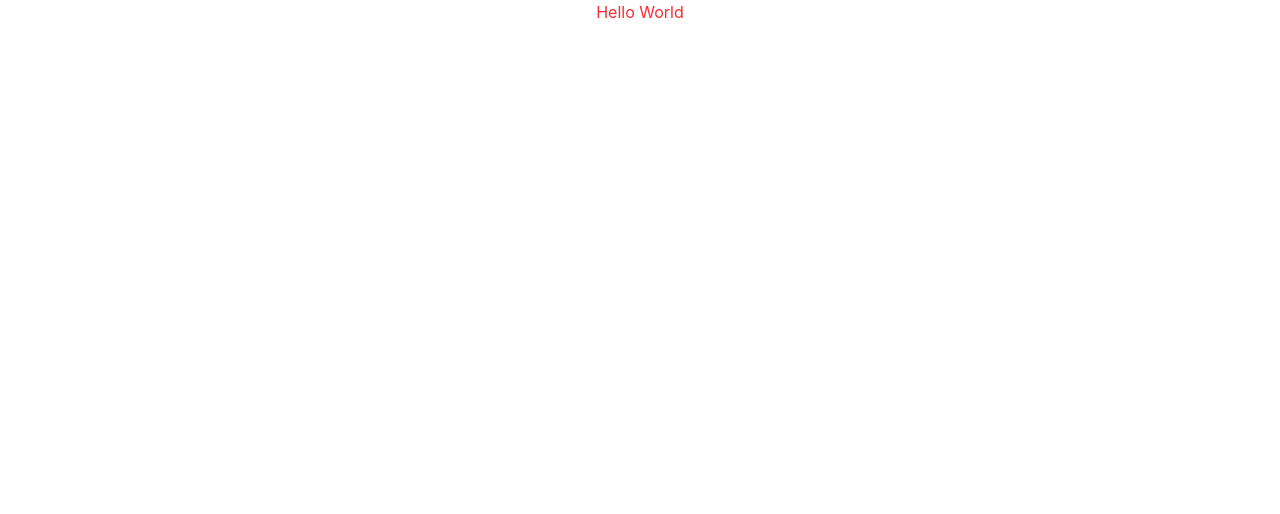
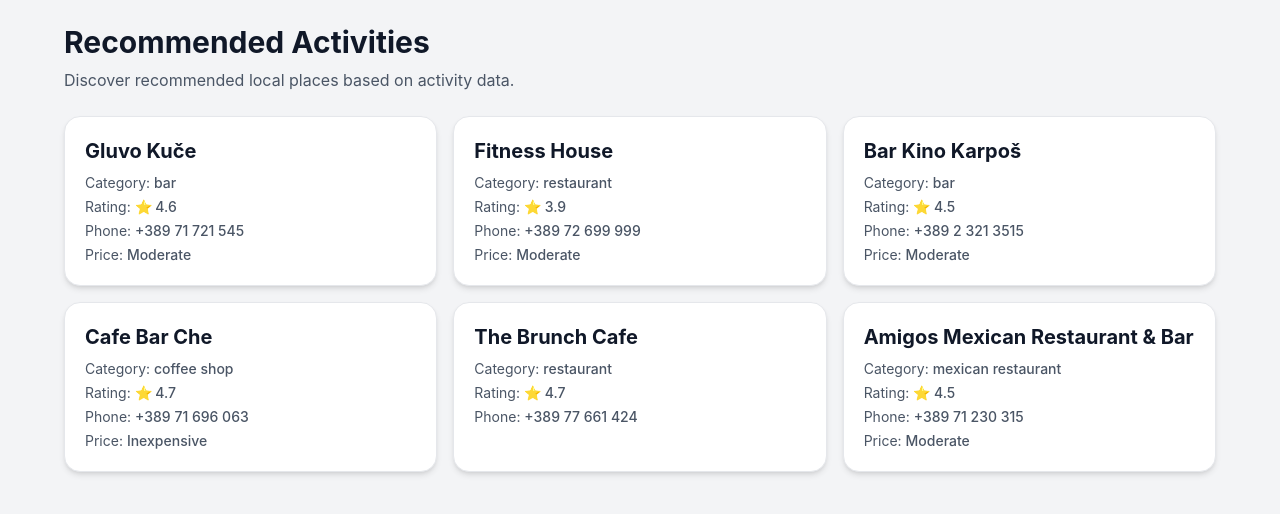
Before and after one commit to Nikola-Nico/DiscoverLocalActivities, a React (Vite) app in the folder frontend/: page / in a window 1280 px wide. Shown: the top 514 px of the page. Built offline with nearby package versions, Linux system fonts and the light colour scheme.

Commit message:
Add frontend recommendation cards

```diff
--- a/frontend/src/App.tsx
+++ b/frontend/src/App.tsx
@@ -1,9 +1,76 @@
+import RecommendationCard from "./components/RecommendationCards";
+
+const activities = [
+  {
+    name: "Gluvo Kuče",
+    category: "bar",
+    rating: 4.6,
+    phone: "+389 71 721 545",
+    priceLevel: "Moderate",
+  },
+  {
+    name: "Fitness House",
+    category: "restaurant",
+    rating: 3.9,
+    phone: "+389 72 699 999",
+    priceLevel: "Moderate",
+  },
+  {
+    name: "Bar Kino Karpoš",
+    category: "bar",
+    rating: 4.5,
+    phone: "+389 2 321 3515",
+    priceLevel: "Moderate",
+  },
+  {
+    name: "Cafe Bar Che",
+    category: "coffee shop",
+    rating: 4.7,
+    phone: "+389 71 696 063",
+    priceLevel: "Inexpensive",
+  },
+  {
+    name: "The Brunch Cafe",
+    category: "restaurant",
+    rating: 4.7,
+    phone: "+389 77 661 424",
+  },
+  {
+    name: "Amigos Mexican Restaurant & Bar",
+    category: "mexican restaurant",
+    rating: 4.5,
+    phone: "+389 71 230 315",
+    priceLevel: "Moderate",
+  },
+];
+
 function App() {
   return (
-    <>
-      <div className='text-red-500 text-center '>Hello World</div>
-    </>
-  )
+    <main className="min-h-screen bg-gray-100 p-6">
+      <div className="mx-auto max-w-6xl">
+        <h1 className="mb-2 text-3xl font-bold text-gray-900">
+          Recommended Activities
+        </h1>
+
+        <p className="mb-6 text-gray-600">
+          Discover recommended local places based on activity data.
+        </p>
+
+        <div className="grid gap-4 md:grid-cols-2 lg:grid-cols-3">
+          {activities.map((activity) => (
+            <RecommendationCard
+              key={activity.name}
+              name={activity.name}
+              category={activity.category}
+              rating={activity.rating}
+              phone={activity.phone}
+              priceLevel={activity.priceLevel}
+            />
+          ))}
+        </div>
+      </div>
+    </main>
+  );
 }
 
-export default App
+export default App;
--- /dev/null
+++ b/frontend/src/components/RecommendationCards.tsx
@@ -0,0 +1,41 @@
+type RecommendationCardProps = {
+  name: string;
+  category: string;
+  rating: number;
+  phone?: string;
+  priceLevel?: string;
+};
+
+export default function RecommendationCard({
+  name,
+  category,
+  rating,
+  phone,
+  priceLevel,
+}: RecommendationCardProps) {
+  return (
+    <div className="rounded-2xl bg-white p-5 shadow-md border border-gray-200 hover:shadow-lg transition">
+      <h2 className="text-xl font-bold text-gray-900">{name}</h2>
+
+      <p className="mt-2 text-sm text-gray-600">
+        Category: <span className="font-medium">{category}</span>
+      </p>
+
+      <p className="mt-1 text-sm text-gray-600">
+        Rating: <span className="font-medium">⭐ {rating}</span>
+      </p>
+
+      {phone && (
+        <p className="mt-1 text-sm text-gray-600">
+          Phone: <span className="font-medium">{phone}</span>
+        </p>
+      )}
+
+      {priceLevel && (
+        <p className="mt-1 text-sm text-gray-600">
+          Price: <span className="font-medium">{priceLevel}</span>
+        </p>
+      )}
+    </div>
+  );
+}
```
Also changed, not shown: 1 other file (tests, documents, lock files or other folders).
